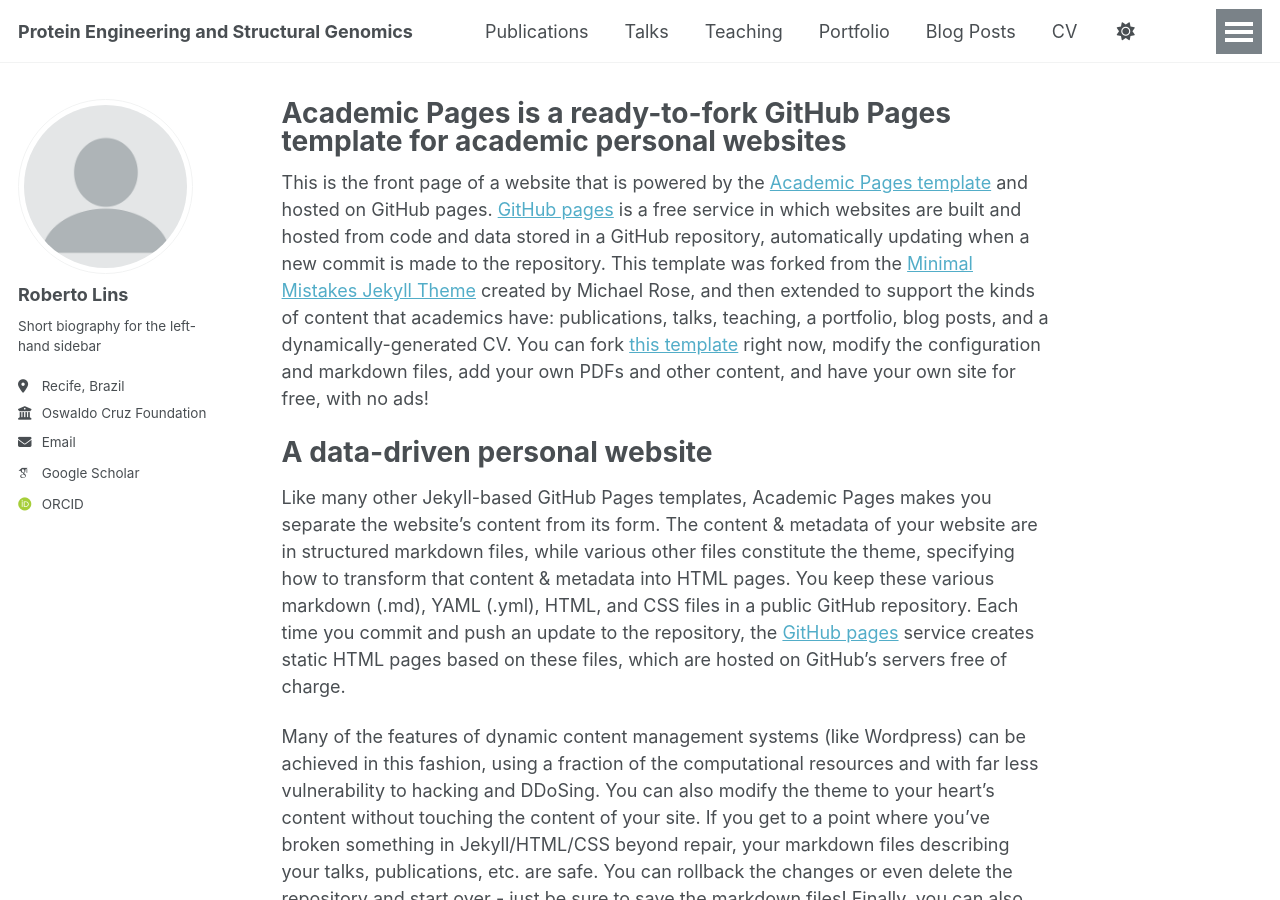
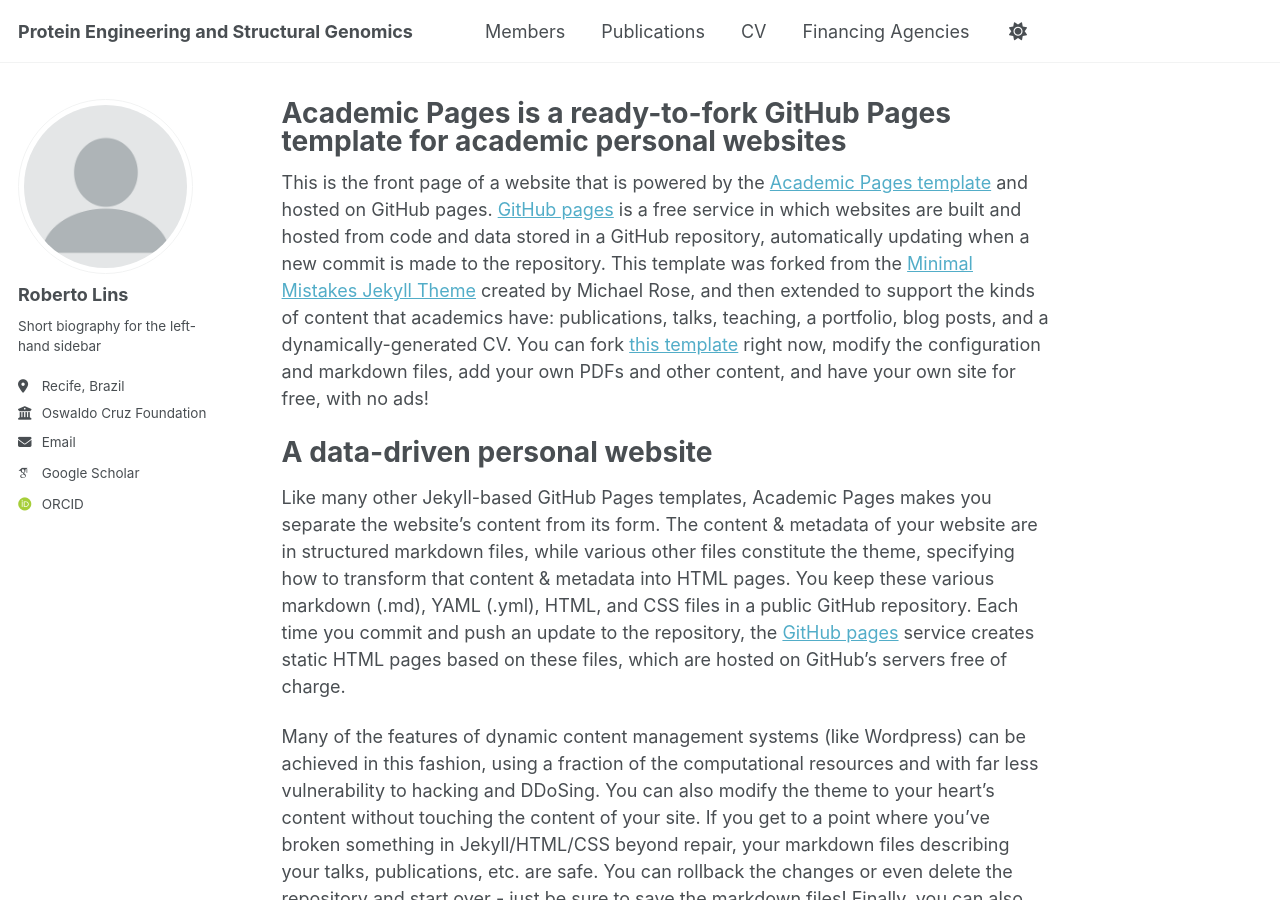
Before and after one commit to rlinslab/rlinslab.github.io, a Jekyll site: the page built from _pages/about.md, in a window 1280 px wide and 900 px high. Built offline with Jekyll 4.4.1, drawn with Linux system fonts in a browser that asks for light colours; some web fonts are replaced.

Commit message:
Update navigation.yml

```diff
--- a/_data/navigation.yml
+++ b/_data/navigation.yml
@@ -8,26 +8,15 @@
 #      Markdown formatted page while the second is generated using JSON.
 
 main:
+
+  - title: "Members"
+    url: /Members/
+
   - title: "Publications"
     url: /publications/
-
-  - title: "Talks"
-    url: /talks/
-
-  - title: "Teaching"
-    url: /teaching/
-
-  - title: "Portfolio"
-    url: /portfolio/
-
-  - title: "Blog Posts"
-    url: /year-archive/
 
   - title: "CV"
     url: /cv/
 
-  # - title: "CV"
-  #   url: /cv-json/
-
-  - title: "Guide"
-    url: /markdown/
+  - title: "Financing Agencies"
+    url: /agencies/
```
